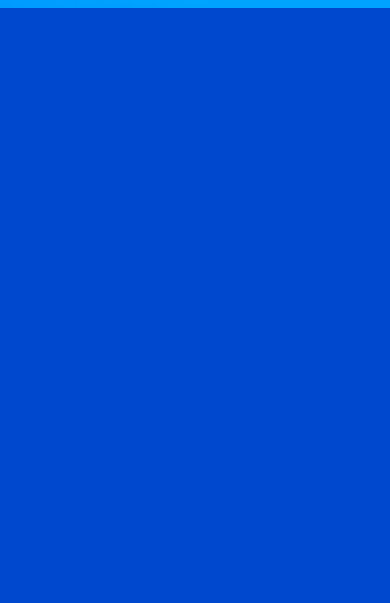
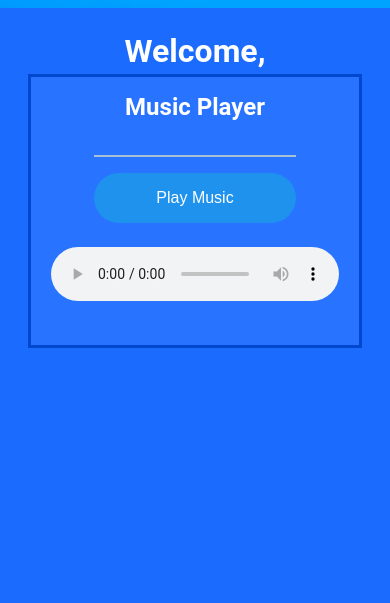
Before and after one commit to Bluegarian-Advanced-Technologies/repository, a plain HTML site: page index.html in a window 390 px wide. Shown: the part 836-1439 px from the top of the page. Before the commit the page ends 844 px from the top, so only its background shows below. Drawn offline with Linux system fonts and the light colour scheme.

Commit message:
Add files via upload

```diff
--- a/index.html
+++ b/index.html
@@ -45,7 +45,7 @@
                         You must read the TOU before logging in. (Press here to read)
                     </div>
                 </div>
-                <h2>Login to Continue</h2>
+                <h2>Log in to Continue</h2>
                 <p id="invalidMsg"></p>
 
                 <input id="username" type="text" name="username" spellcheck="false" autocomplete="off" disabled placeholder="Username">
@@ -54,12 +54,12 @@
                     <label for="show-password">Show: </label><input id="show-password" type="checkbox" name="show-password">
                 </div>
 
-                <button onclick="login()" disabled>Login</button>
+                <button onclick="login()" disabled>Log in</button>
             </div>
         </section>
         <section class="section static footer"></section>
     </div>
-    <main class="repository" style="display: none;">
+    <main class="repository" style="display: block;">
         <h1>Welcome, <span id="welcomer"></span></h1>
 
         <div class="music-player-container">
@@ -77,14 +77,13 @@
                     </datalist>
 
                     <button id="submit-music" >Play Music</button>
-
+                    <div class="music-controller-container">
+                        <p id="music-msg"></p>
+                        <audio id="music-controller" controls preload="auto" autoplay loop>
+                            <source src="" type="audio/mpeg" loadedSong="" id="music-src">
+                        </audio>
+                    </div>
                     </fieldset>
-                <div class="music-controller-container">
-                    <p id="music-msg"></p>
-                    <audio id="music-controller" controls preload="auto" autoplay loop>
-                        <source src="" type="audio/mpeg" loadedSong="" id="music-src">
-                    </audio>
-                </div>
             </div>
         </div>
         <section class="secret" style="display: none;">
--- a/script.js
+++ b/script.js
@@ -23,6 +23,7 @@ window.addEventListener(
         // Start observing the target node for configured mutations
         observer.observe(targetNode, config);
 
+        observer.disconnect();
         globalObserverPointer = observer;
 
         document.querySelector('.loading').style = 'opacity:0';
@@ -314,30 +315,29 @@ document.getElementById('submit-music').addEventListener(
 
         if (music == '')
         {
-            document.getElementById('music-msg').style = 'transform: translate(0px,-26px);';
+            document.getElementById('music-msg').style = 'transform: translate(0px,-25px);';
             document.getElementById('music-msg').innerHTML = 'No song selected!';
             setTimeout(() => {
                 document.getElementById('music-msg').style = 'opacity: 0;'
             }, 1200);
         }else if (music === currentSong)
         {
-            document.getElementById('music-msg').style = 'transform: translate(0px,-26px);';
+            document.getElementById('music-msg').style = 'transform: translate(0px,-25px);';
             document.getElementById('music-msg').innerHTML = 'Song already playing!';
             document.getElementById('music-selected').value = ''
             setTimeout(() => {
                 document.getElementById('music-msg').style = 'opacity: 0;'
             }, 1500);
         }else {
-            console.log(music)
-            console.log(currentSong)
-
             currentSong = music;
 
             document.getElementById('music-controller').src = `Assets/Audio/Music/${music}.mp3`;
             music = document.getElementById('music-selected').value = '';
 
-            document.getElementById('music-msg').style = 'transform: translate(0px,-26px);';
+            document.getElementById('music-msg').style = 'transform: translate(0px,-25px);';
             document.getElementById('music-msg').innerHTML = 'Loaded and playing!';
+
+            console.log(`Now playing: ${music}`)
 
             setTimeout(() => {
                 document.getElementById('music-msg').style = 'opacity: 0;'
--- a/style.css
+++ b/style.css
@@ -356,7 +356,6 @@ main h1 {
     width: 55vw;
     border: 3px solid rgb(0, 73, 207);
     background: rgb(40, 115, 255);
-    height: 30vh;
     padding: 16px;
     min-width: 800px;
     position: relative;
@@ -385,6 +384,7 @@ main h1 {
     justify-content: space-evenly;
     align-items: stretch;
     padding: 32px;
+    flex-wrap: wrap;
 }
 .music-selector button {
     padding: 16px 32px;
@@ -419,10 +419,41 @@ main h1 {
     display: flex;
     justify-content: center;
     position: relative;
+    width: 100%;
+    margin: 24px 0px 24px 0px;
 }
 .music-player audio {
     width: 90%;
-    margin-bottom: 24px;
+}
+@media only screen and (max-width: 700px) {
+    .music-player-container {
+        margin: 4px;
+    }
+    .music-selector {
+        padding: 4px;
+        width: 100%;
+    }
+    .music-label {
+        font-size: 24px;
+    }
+    .music-selector input {
+        font-size: 16px;
+        margin: 12px 0px 16px 0px;
+        width: 70%;
+    }
+    .music-selector button {
+        font-size: 16px;
+        width: 70%;
+    }
+    .music-player audio {
+        width: 100%;
+    }
+}
+@media only screen and (max-width: 850px) {
+    .music-player {
+        width: 90vw;
+        min-width: 0;
+    }
 }
 
 /*  */
```
